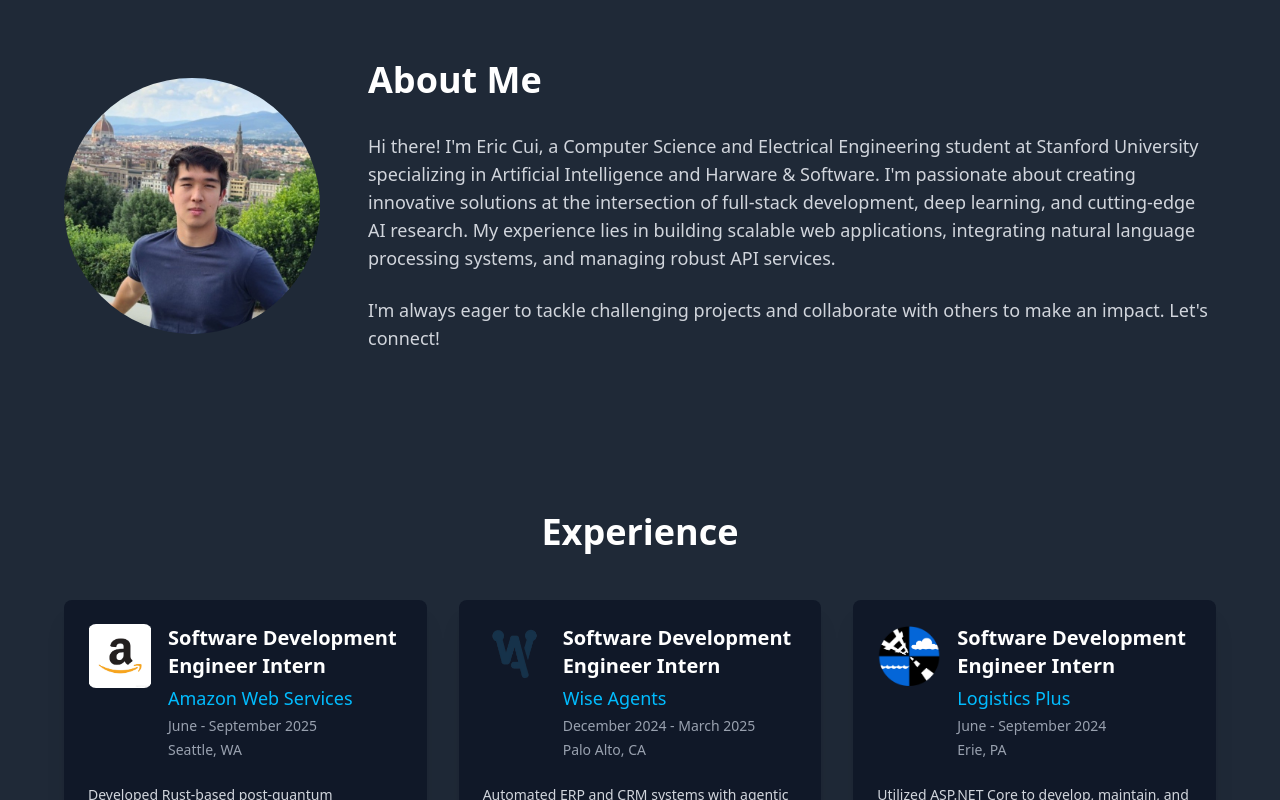
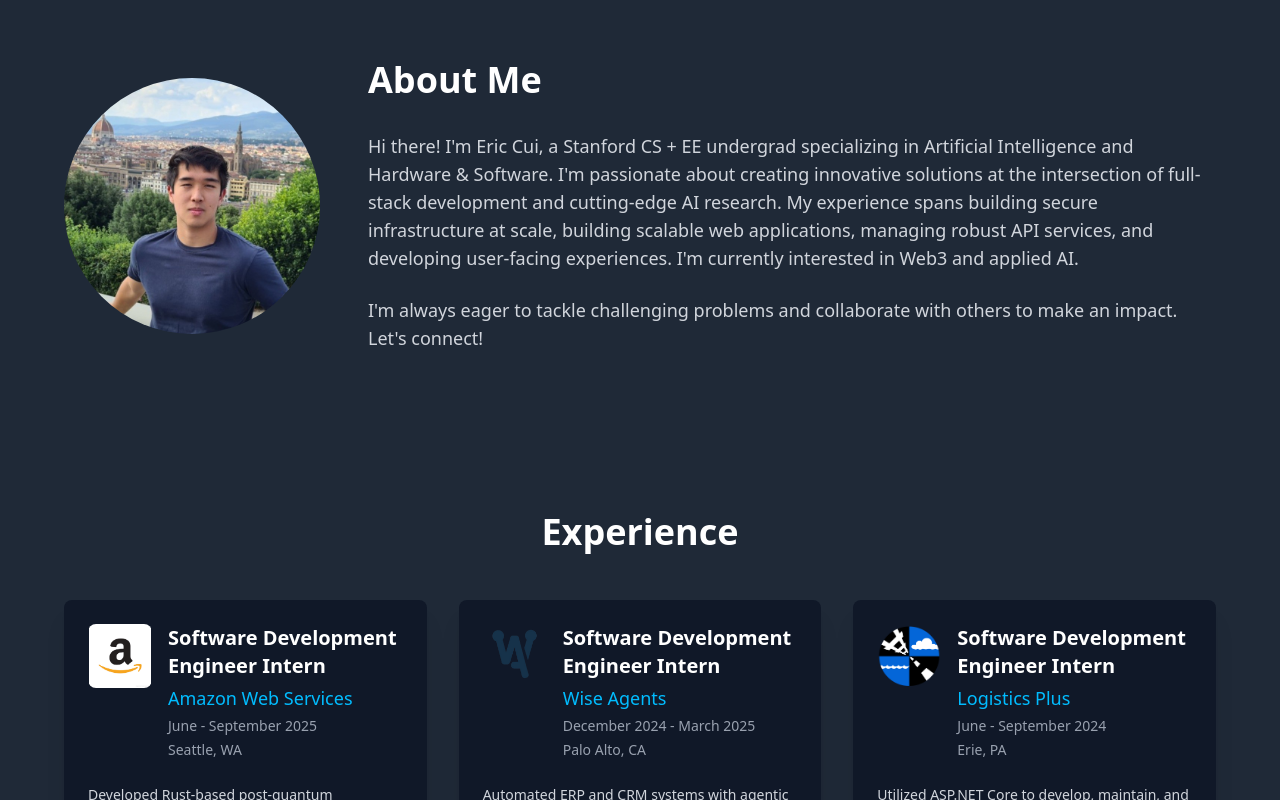
Before and after one commit to EricCui2005/ericcui-2, a Next.js app: page / in a window 1280 px wide. Shown: the part 820-1620 px from the top of the page. Built offline with nearby package versions, Linux system fonts and the light colour scheme.

Commit message:
Updated about section

```diff
--- a/src/app/components/AboutSection.tsx
+++ b/src/app/components/AboutSection.tsx
@@ -21,17 +21,17 @@ const AboutSection = () => {
           <div className="flex-1">
             <h2 className="text-4xl font-bold text-white mb-8">About Me</h2>
             <p className="text-lg text-gray-300 mb-6">
-              Hi there! I&apos;m Eric Cui, a Computer Science and Electrical
-              Engineering student at Stanford University specializing in
-              Artificial Intelligence and Harware & Software. I&apos;m
-              passionate about creating innovative solutions at the intersection
-              of full-stack development, deep learning, and cutting-edge AI
-              research. My experience lies in building scalable web
-              applications, integrating natural language processing systems, and
-              managing robust API services.
+              Hi there! I&apos;m Eric Cui, a Stanford CS + EE undergrad
+              specializing in Artificial Intelligence and Hardware & Software.
+              I&apos;m passionate about creating innovative solutions at the
+              intersection of full-stack development and cutting-edge AI
+              research. My experience spans building secure infrastructure at
+              scale, building scalable web applications, managing robust API
+              services, and developing user-facing experiences. I&apos;m
+              currently interested in Web3 and applied AI.
             </p>
             <p className="text-lg text-gray-300">
-              I&apos;m always eager to tackle challenging projects and
+              I&apos;m always eager to tackle challenging problems and
               collaborate with others to make an impact. Let&apos;s connect!
             </p>
           </div>
```
